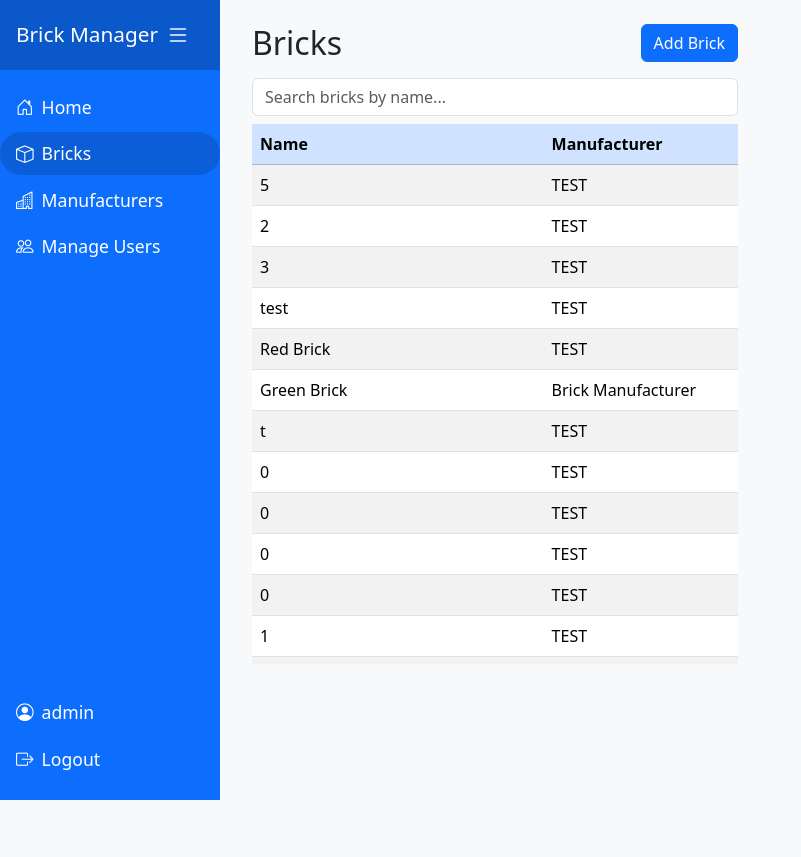
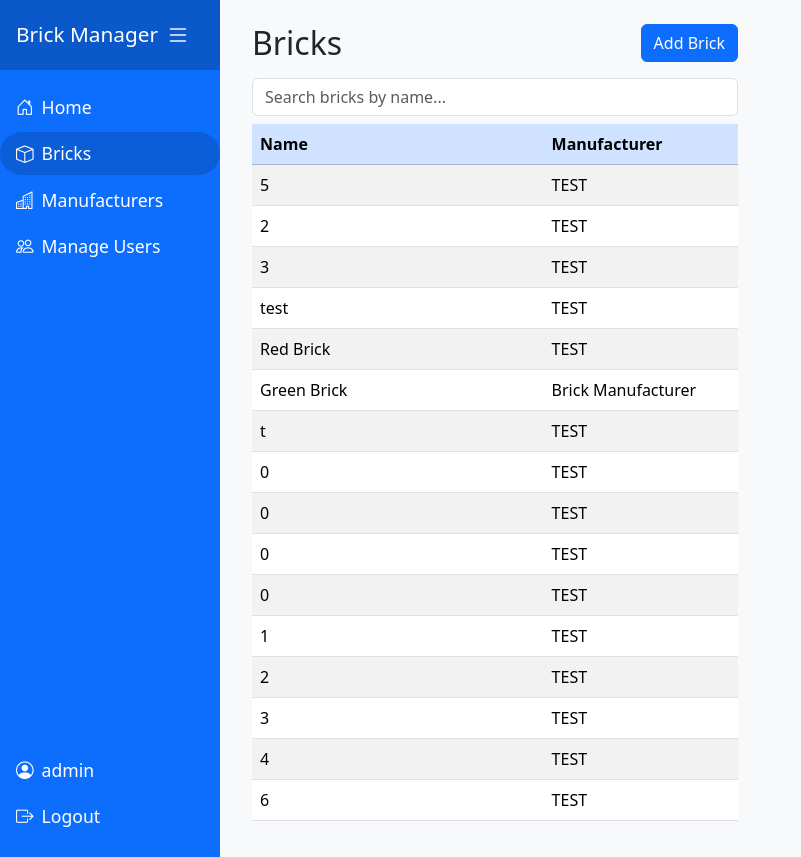
Before and after one commit to MUsmanaSaeed/software-engineering-and-and-agile, a Flask app: page /bricks in a window 1280 px wide. Shown: the whole page, without its empty margins (0-801 px from the left). Before the commit the page ends 800 px from the top, so only its background shows below. Run offline with Flask 3, Linux system fonts and the light colour scheme; a user stored in the database is signed in; data comes from the database, SQL or seed files in the repository.

Commit message:
Enhance layout: adjust height style for bricks container to improve responsiveness

```diff
--- a/templates/bricks.html
+++ b/templates/bricks.html
@@ -1,7 +1,7 @@
 {% extends 'base.html' %}
 {% block title %}Bricks{% endblock %}
 {% block content %}
-<div class="row flex-lg-nowrap" style="height: 80vh; min-height: 500px;">
+<div class="row flex-lg-nowrap" style="height: 100%; min-height: 500px;">
     <div class="col-lg-4 col-12 d-flex flex-column">
         <div class="d-flex justify-content-between align-items-center mb-3">
             <h2 class="mb-0">Bricks</h2>
```
